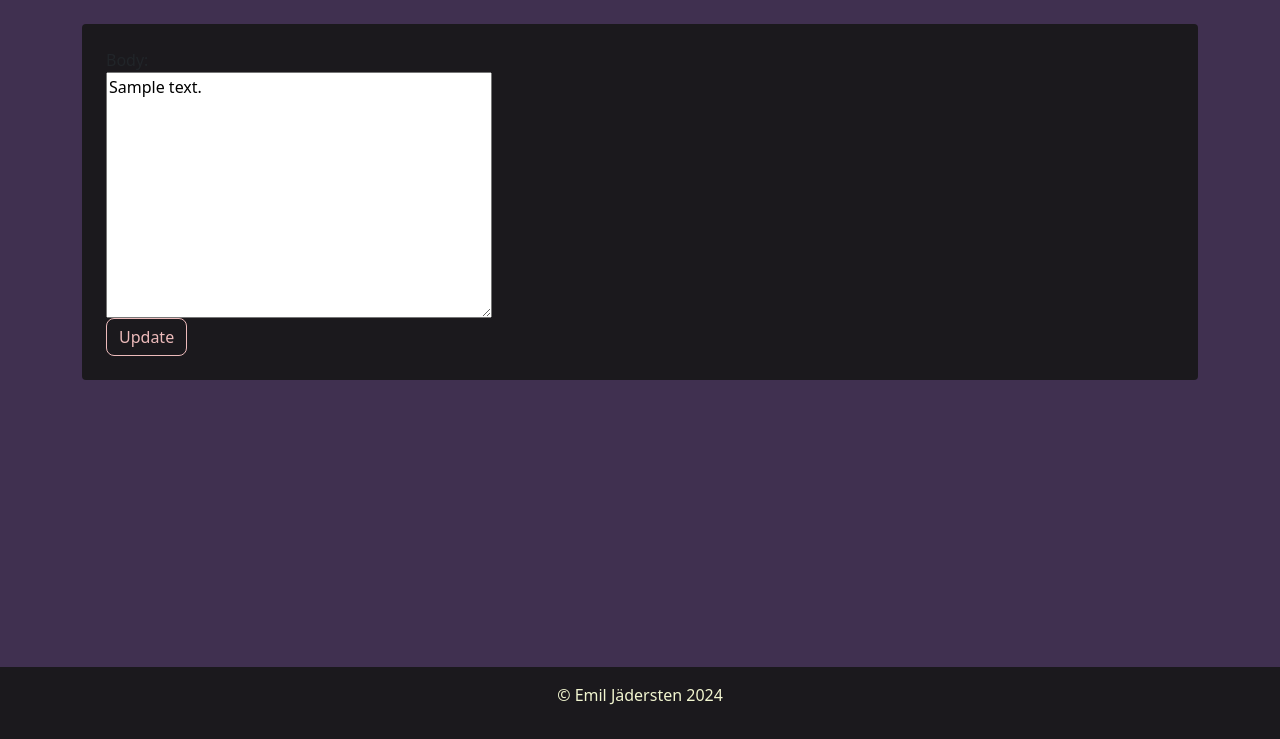
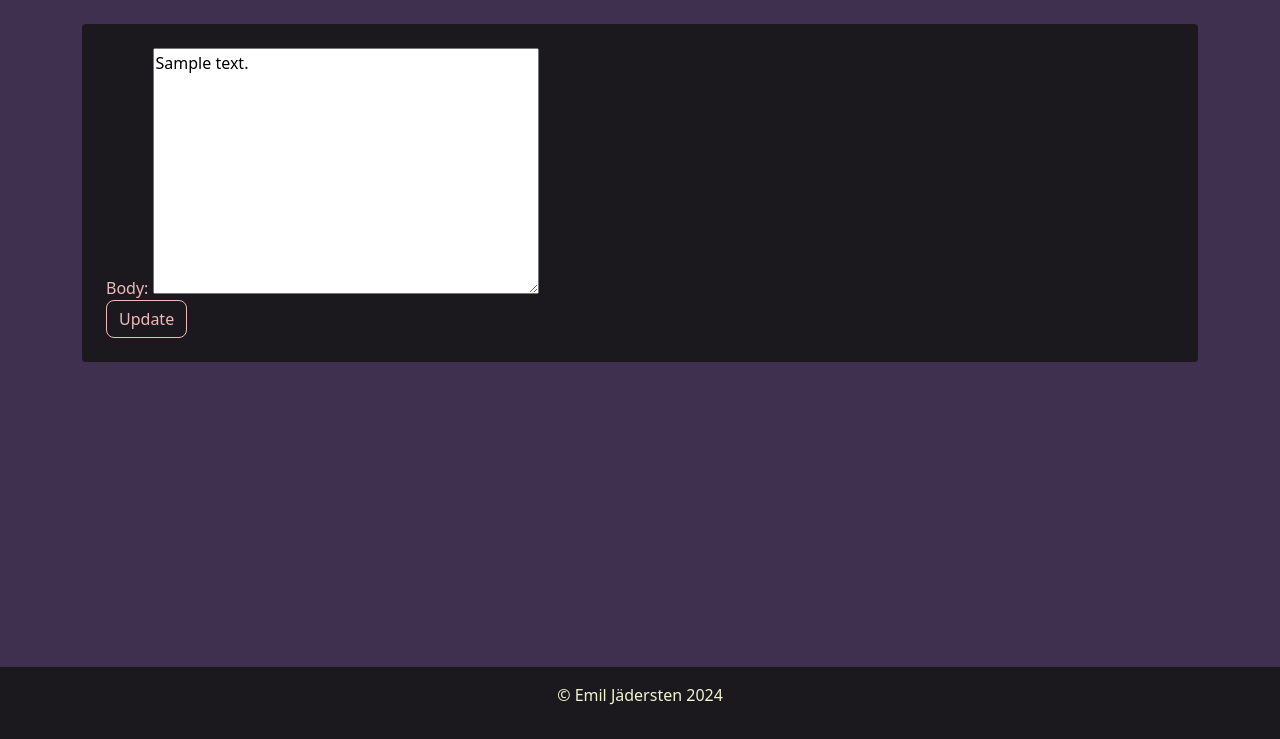
Before and after one commit to EmilionR/django-pp4, a Django app: page /edit_post/1/ in a window 1280 px wide. Shown: the part 61-800 px from the top of the page. Run offline with Django 5.2, Linux system fonts and the light colour scheme; a user stored in the database is signed in; tables that the repository leaves empty hold one stand-in row (values such as "Sample post"); parts of the project's set-up code (start-up, migrations or seed data) failed here and were passed over.

Commit message:
Update form styling to match new format

```diff
--- a/board/forms.py
+++ b/board/forms.py
@@ -10,8 +10,8 @@ class PostForm(forms.ModelForm):
         model = Post
         fields = ('title', 'body',) #  Fields that user can write to
         widgets = {
-            'title': forms.TextInput(attrs={'placeholder': 'Title', "class": "form-control"}),
-            'body': SummernoteWidget(),
+            'title': forms.TextInput(attrs={"class": "form-control",}),
+            'body': SummernoteWidget(attrs={"class": "form-control",}),
         }
 
 
@@ -21,7 +21,7 @@ class EditPostForm(forms.ModelForm):
         model = Post
         fields = ('body',) #  Fields that user can write to
         widgets = {
-            'body': SummernoteWidget(attrs={'placeholder': 'Your comment here...', "class": "form-control"}),
+            'body': SummernoteWidget(attrs={"class": "form-control"}),
         }
 
 
@@ -31,5 +31,5 @@ class CommentForm(forms.ModelForm):
         model = Comment
         fields = ('body',) #  Fields that user can write to
         widgets = {
-            'body': SummernoteWidget(attrs={'placeholder': 'Your comment here...', "class": "form-control"}),
+            'body': SummernoteWidget(attrs={"class": "form-control"}),
         }
--- a/board/views.py
+++ b/board/views.py
@@ -48,7 +48,6 @@ class PostList(generic.ListView):
     def get_context_data(self, **kwargs):
         context = super().get_context_data(**kwargs)
         post_form = PostForm()
-        post_form.helper = FormHelper()
         context["post_form"] = post_form
         return context
 
--- a/requirements.txt
+++ b/requirements.txt
@@ -5,7 +5,6 @@ dj-database-url==0.5.0
 dj3-cloudinary-storage==0.0.6
 django==4.2.7
 django-allauth==0.57.0
-django-crispy-forms==2.0.0
 django-summernote==0.8.20.0
 gunicorn==20.1.0
 psycopg2==2.9.6
--- a/static/css/style.css
+++ b/static/css/style.css
@@ -135,27 +135,20 @@ a:focus {
     color: var(--clr-light);
 }
 
-/* Styling for crispy form */
-#div_id_title label,
-#div_id_body label {
-    display: none
-}
+/*-------------------------------------------- Form Styling */
 
-#div_id_body textarea,
-#div_id_title input {
-    color: var(--clr-white);
-    background-color: var(--clr-shade);
-    border: none;
-}
-
-#div_id_body textarea::placeholder,
-#div_id_title input::placeholder {
+label {
     color: var(--clr-fade);
 }
 
-#edit-form textarea {
-    display: block;
+.form-control,
+.form-control:focus {
+    background-color: var(--clr-shade);
+    color: var(--clr-white);
+    border: 2px solid var(--clr-black);
 }
+
+
 
 /*---------------------------------------- Profile styling */
 
```
Also changed, not shown: fooroom/settings.py (+15 -2 lines), user_profile/forms.py (+3 -6 lines), 1 other file.
